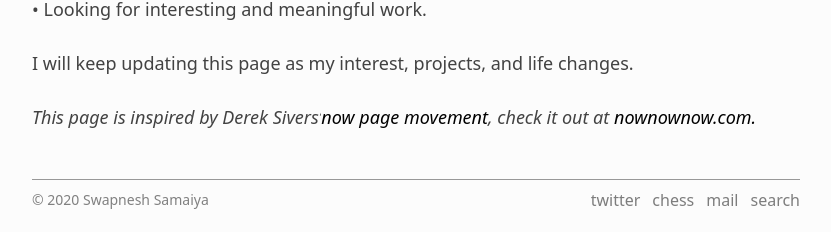
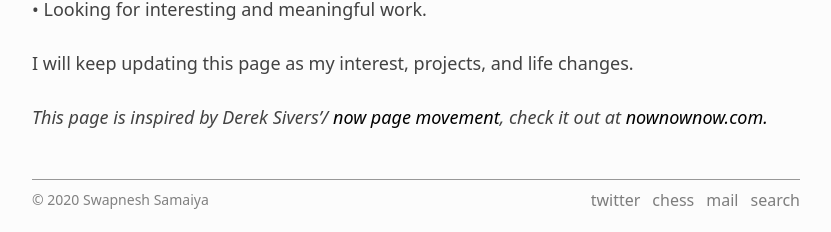
Before and after one commit to bunbutterjam/bunbutterjam.github.io, a Jekyll site: the page built from _pages/now.html, in a window 1280 px wide. Shown: the part 766-998 px from the top of the page, without its empty margins (224-1055 px from the left). Built offline with Jekyll 4.4.1, drawn with Linux system fonts in a browser that asks for light colours.

Commit message:
now updated

```diff
--- a/_pages/now.html
+++ b/_pages/now.html
@@ -26,6 +26,6 @@ I'm trying to work on a couple of things that I've planned to finish my the end
 
 I will keep updating this page as my interest, projects, and life changes. <br><br>
 
-<i>This page is inspired by Derek Sivers’<a href="https://sive.rs/nowff">now page movement</a>, check it out at <a href="https://nownownow.com/"> nownownow.com.</a></i>
+<i>This page is inspired by Derek Sivers’/ <a href="https://sive.rs/nowff">now page movement</a>, check it out at <a href="https://nownownow.com/"> nownownow.com.</a></i>
 
 </p>
```
